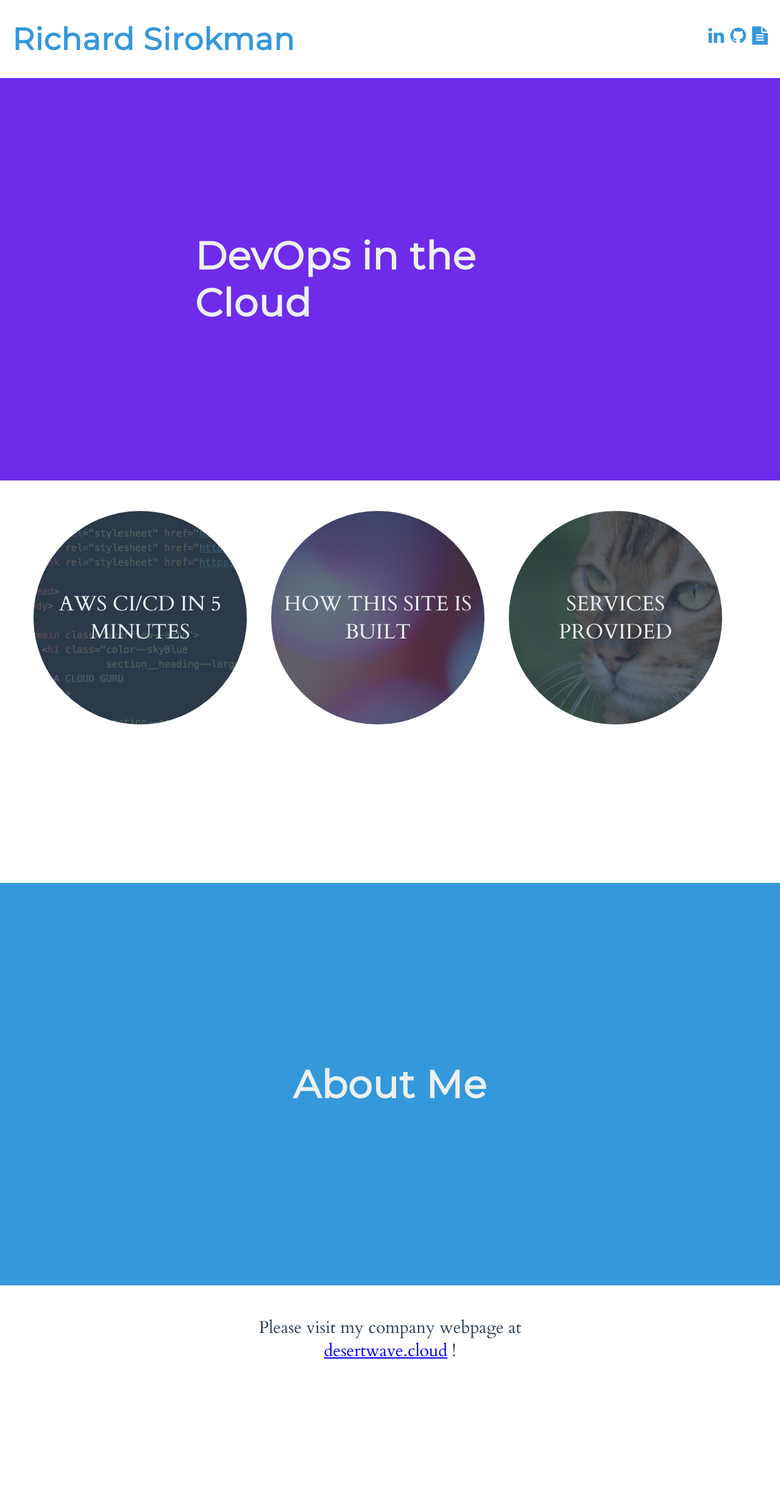
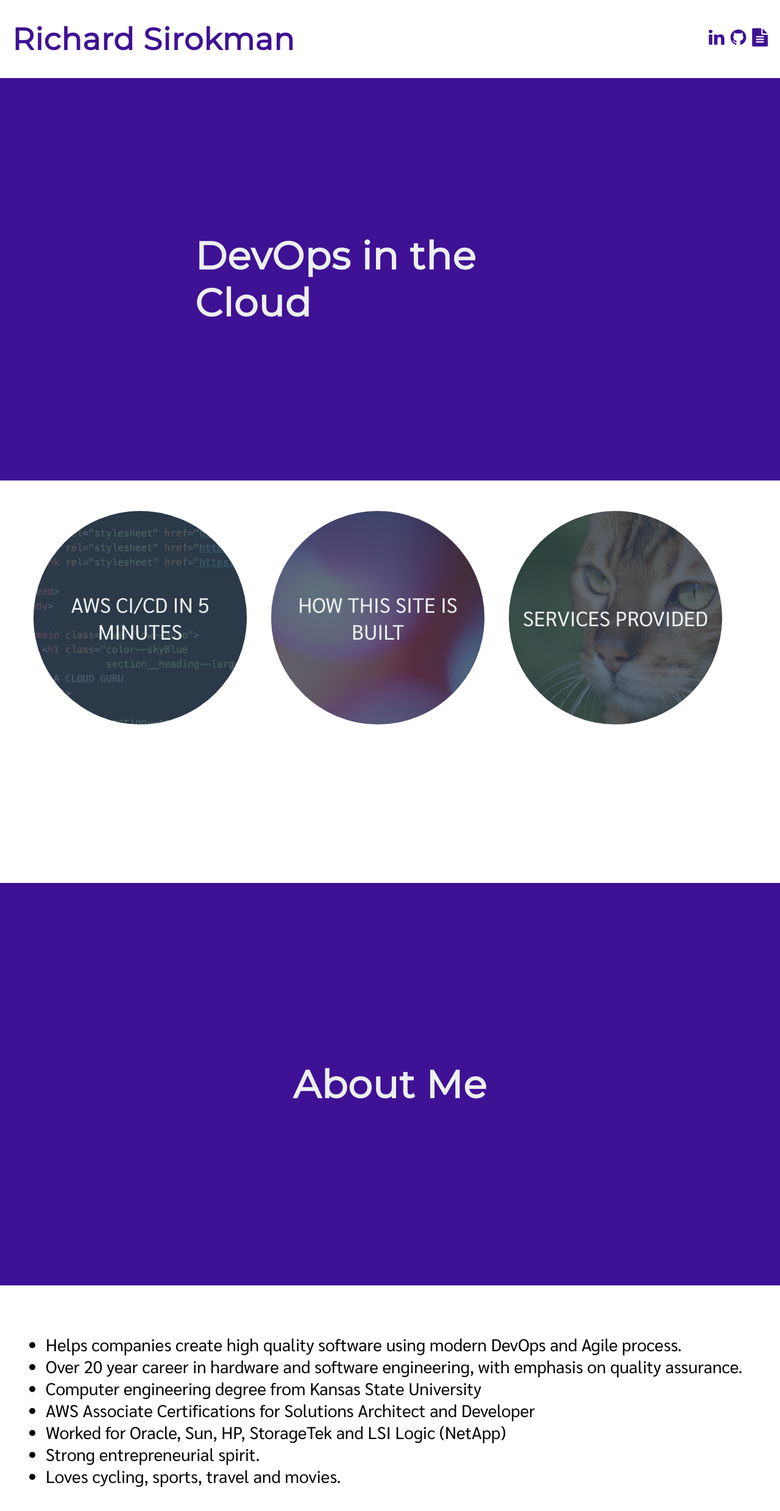
Before and after one commit to richds/RDS-portfolio-site, a React app: page / in a window 1280 px wide. Shown: the whole page at 61% size. Built offline with nearby package versions, Linux system fonts and the light colour scheme; a web font is replaced by a local one.

Commit message:
changed some fonts, updated colors and description About Me

```diff
--- a/index.html
+++ b/index.html
@@ -9,13 +9,13 @@
 
     <link rel="stylesheet" href="https://fonts.googleapis.com/css?family=Montserrat"/>
     <link rel="stylesheet" href="https://fonts.googleapis.com/css?family=Cardo"/>
-    <link href="https://fonts.googleapis.com/css?family=PT+Sans&display=swap" rel="stylesheet">
+    <link href="https://fonts.googleapis.com/css?family=Antic|Biryani|Monda|Nobile|Sarabun|Signika|Tauri&display=swap" rel="stylesheet">
 
   </head>
 
   <body>
     <main class="overflow--auto">
-      <h1 class="color--skyBlue section__heading--largest">
+      <h1 class="color--purple section__heading--largest">
         <!--Your name goes here -->
         Richard Sirokman
       </h1>
@@ -27,7 +27,7 @@
 
         <!-- Link to Linked In profile -->
         <li class="socialWrapper">
-          <a class="color--skyBlue social"
+          <a class="color--purple social"
              title="LinkedIn Profile"
              target="_blank"
              href="https://linkedin.com/in/richardsirokman">
@@ -36,8 +36,8 @@
         </li>
 
         <!-- Link to GitHub profile -->
-        <li class="socialWrapper color--skyBlue">
-          <a class="social color--skyBlue"
+        <li class="socialWrapper color--purple">
+          <a class="social color--purple"
              title="GitHub Profile"
              target="_blank"
              href="https://github.com/richds">
@@ -47,7 +47,7 @@
 
         <!-- Link to resume, probably a .pdf -->
         <li class="socialWrapper">
-          <a class="social color--skyBlue"
+          <a class="social color--purple"
              title="Resume"
              href="content/Resume.html">
             <i class="fa fa-file-text"></i>
@@ -65,16 +65,25 @@
     <div id="example-work"></div>
 
 
-    <section class="background--skyBlue section">
+    <section class="background--purple section">
       <h2 class="color--cloud margin--none section__text--centered">
         About Me
       </h2>
     </section>
 
-    <section class="section section--alignCentered section--description">
+    <section class="section section--alignLeft section--description">
       <p class="color--darkgrey section__description">
+        <ul>
+          <li>Helps companies create high quality software using modern DevOps and Agile process.</li>
+          <li>Over 20 year career in hardware and software engineering, with emphasis on quality assurance.</li>
+          <li>Computer engineering degree from Kansas State University</li>
+          <li>AWS Associate Certifications for Solutions Architect and Developer</li>
+          <li>Worked for Oracle, Sun, HP, StorageTek and LSI Logic (NetApp)</li>
+          <li>Strong entrepreneurial spirit.</li>
+          <li>Loves cycling, sports, travel and movies.</li>
 
-        Please visit my company webpage at <A href="https://desertwave.cloud">desertwave.cloud</A> !
+        </ul>
+
       </p>
 
 
--- a/styles/main.css
+++ b/styles/main.css
@@ -25,11 +25,15 @@
 }
 
 .background--purple {
-  background-color: rgb(110, 43, 233)
+  background-color: rgb(63, 17, 148)
 }
 
 .color--skyBlue {
   color: rgb(52, 152, 219);
+}
+
+.color--purple {
+  color: rgb(63, 17, 148);
 }
 
 .color--cloud {
@@ -59,7 +63,7 @@ html {
 }
 
 body {
-  font-family: 'Cardo', serif;
+  font-family: 'Sarabun', sans-serif;
   margin: 0;
 }
 
```
